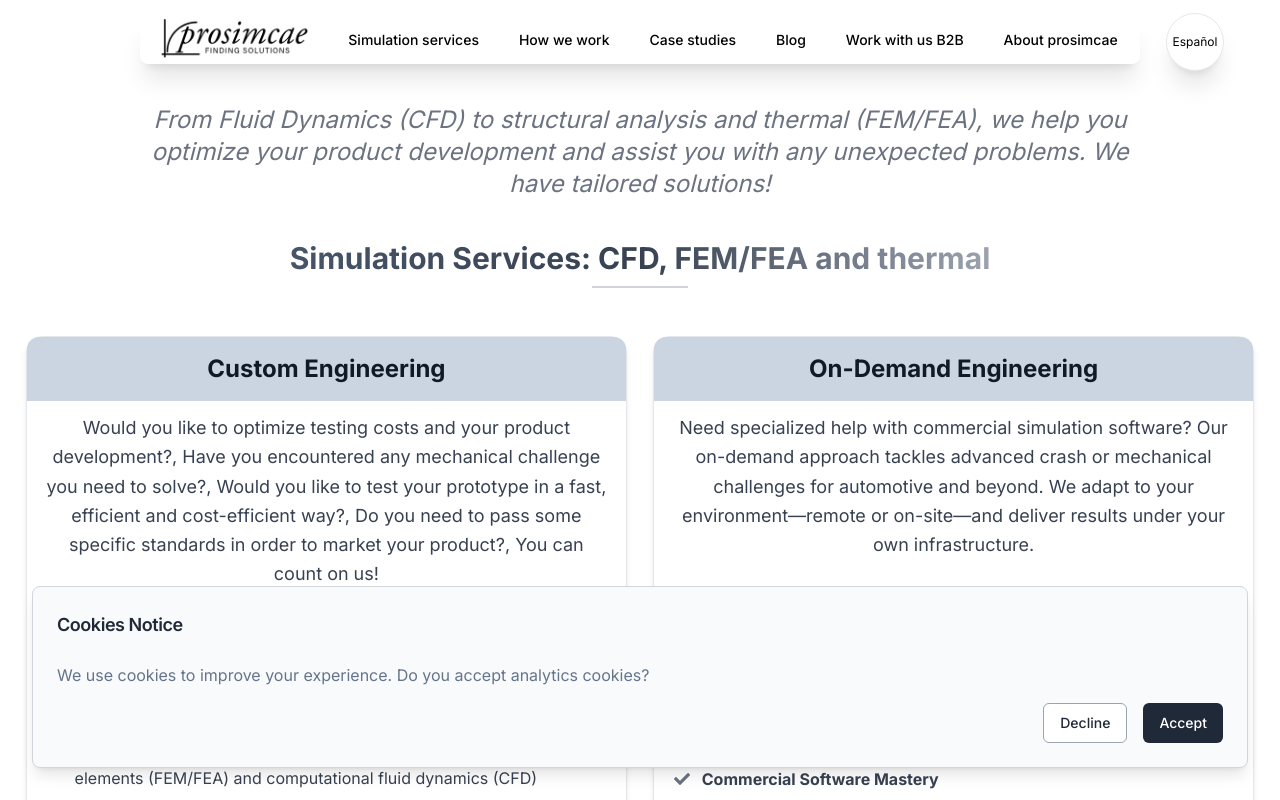
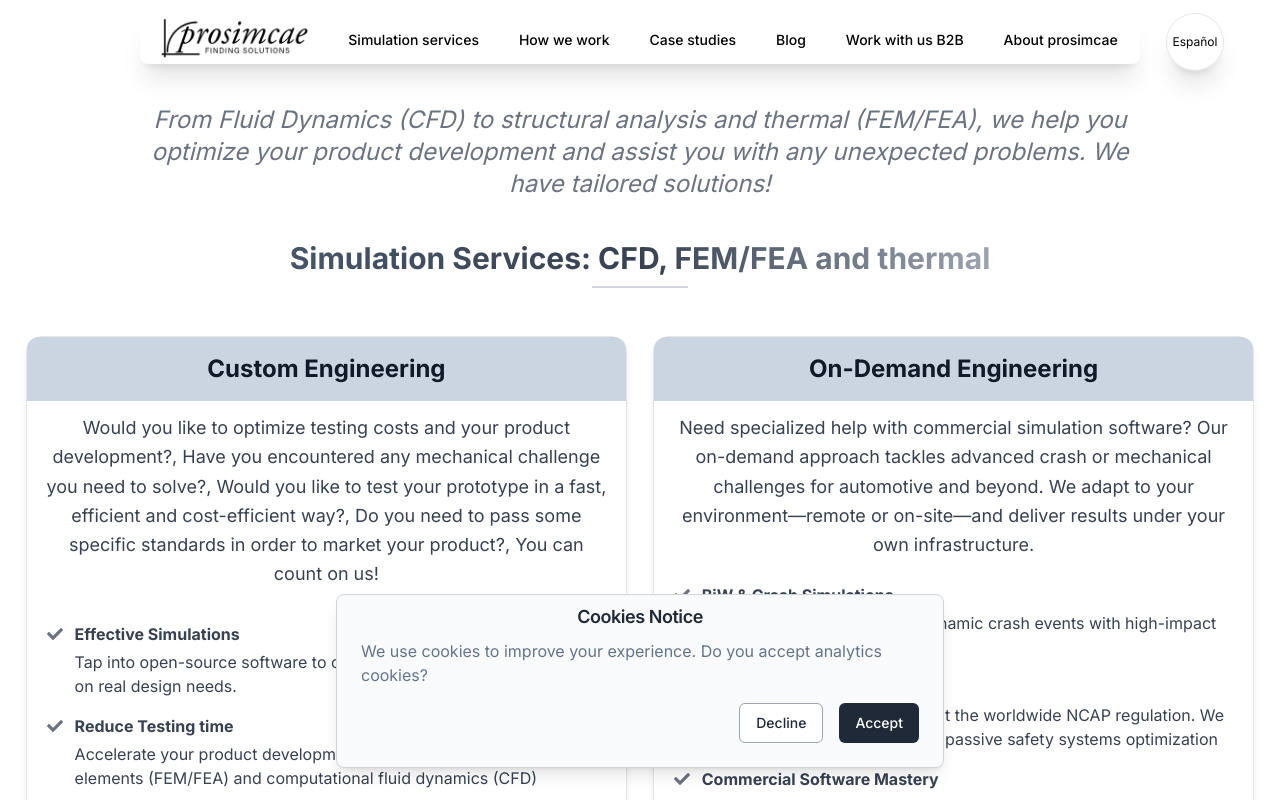
Before and after one commit to jparraporcar/prosimcae, a Next.js app: page /en in a window 1280 px wide. Shown: the top 800 px of the page. Built offline with nearby package versions, Linux system fonts and the light colour scheme.

Commit message:
modified the cookies consent to avoid being the largest content and improve LCP

```diff
--- a/src/components/custom/client/cookie-banner.tsx
+++ b/src/components/custom/client/cookie-banner.tsx
@@ -35,9 +35,9 @@ const CookieBanner = () => {
   if (!isVisible) return null; // Don't render the banner if not visible
 
   return (
-    <div className="fixed bottom-4 left-4 right-4 z-50 md:bottom-8 md:left-8 md:right-8">
-      <Card className="border border-gray-300 shadow-lg bg-gray-50 text-gray-800">
-        <CardHeader>
+    <div className="fixed flex flex-row justify-center bottom-4 left-4 right-4 z-50 md:bottom-8 md:left-8 md:right-8">
+      <Card className="border border-gray-300 shadow-lg bg-gray-50 text-gray-800 max-md:w-9/12 w-6/12">
+        <CardHeader className="flex flex-row justify-center p-2">
           <CardTitle className="text-base md:text-lg font-semibold">
             Cookies Notice
           </CardTitle>
```
